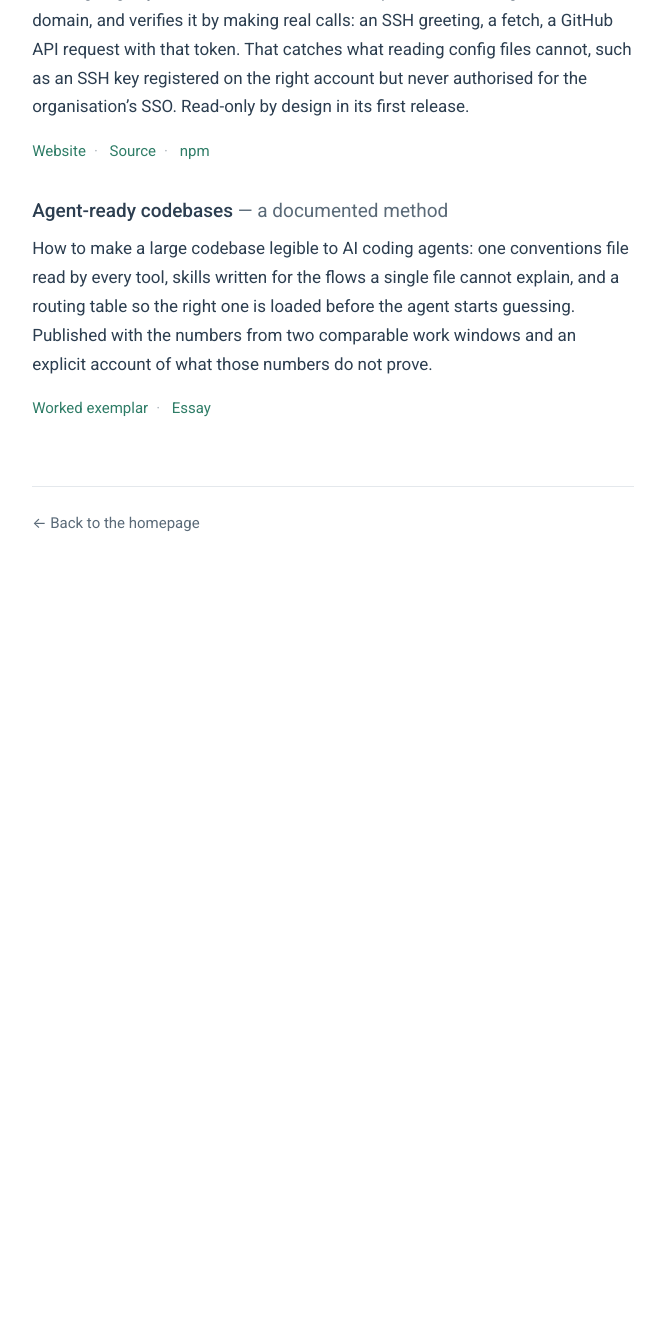
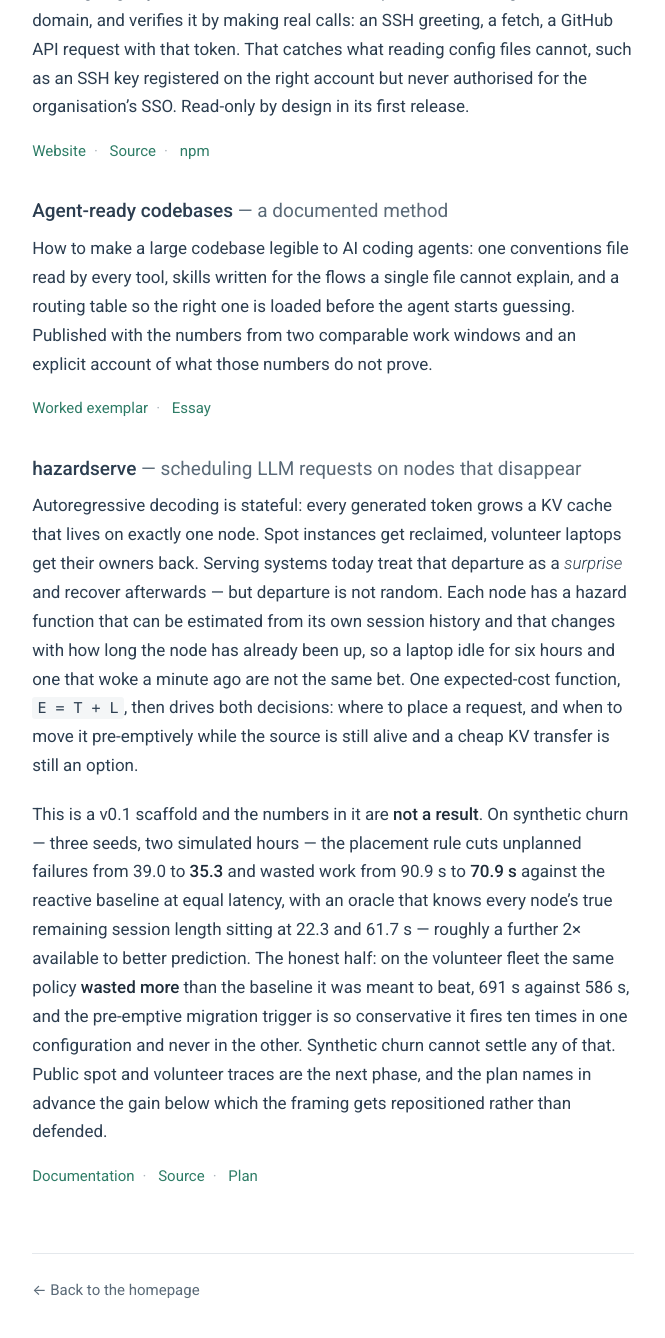
Before and after one commit to lvlrSajjad/lvlrSajjad.github.io, a Jekyll site: the page built from projects/index.html, in a window 1280 px wide and 1400 px high, scrolled down 1163 px. Shown: the top 1338 px of the window, without its empty margins (307-972 px from the left). Built offline with Jekyll 4.4.1, drawn with Linux system fonts in a browser that asks for light colours; before the commit the page ends 1795 px from its top, so only the background shows below that.

Commit message:
projects: add hazardserve
Published at lvlrsajjad.github.io/hazardserve. Placed last on /projects/
rather than in Selected work on the home page: it is a v0.1 scaffold on
synthetic churn, and the home page is for work that has earned it.

Entry carries the negative result too — on the volunteer fleet the policy
wastes more than the baseline, and the migration trigger barely fires.

Co-Authored-By: Claude Opus 5 <noreply@anthropic.com>

```diff
--- a/projects/index.html
+++ b/projects/index.html
@@ -2,7 +2,7 @@
 layout: null
 permalink: /projects/
 title: Tools and experiments
-description: "sidecrew, credoctor, and a documented method for making a large codebase legible to AI coding agents."
+description: "sidecrew, credoctor, hazardserve, and a documented method for making a large codebase legible to AI coding agents."
 ---
 <!DOCTYPE html>
 <html lang="en">
@@ -108,6 +108,35 @@ description: "sidecrew, credoctor, and a documented method for making a large co
                 <a href="https://github.com/lvlrSajjad/agent-ready-monorepo" target="_blank" rel="noopener noreferrer">Worked exemplar</a><span class="sep">·</span>
                 <a href="https://medium.com/@lvlr.xaus/i-stopped-prompting-better-and-started-writing-things-down-087821900e4e" target="_blank" rel="noopener noreferrer">Essay</a>
             </p>
+
+            <h3 id="hazardserve"><a href="https://lvlrsajjad.github.io/hazardserve/" target="_blank" rel="noopener noreferrer">hazardserve</a>
+                <span class="tag">&mdash; scheduling LLM requests on nodes that disappear</span></h3>
+            <p>Autoregressive decoding is stateful: every generated token grows a KV cache that lives
+                on exactly one node. Spot instances get reclaimed, volunteer laptops get their owners
+                back. Serving systems today treat that departure as a <em>surprise</em> and recover
+                afterwards &mdash; but departure is not random. Each node has a hazard function that
+                can be estimated from its own session history and that changes with how long the node
+                has already been up, so a laptop idle for six hours and one that woke a minute ago are
+                not the same bet. One expected-cost function, <code>E = T + L</code>, then drives both
+                decisions: where to place a request, and when to move it pre-emptively while the source
+                is still alive and a cheap KV transfer is still an option.</p>
+            <p>This is a v0.1 scaffold and the numbers in it are <strong>not a result</strong>. On
+                synthetic churn &mdash; three seeds, two simulated hours &mdash; the placement rule cuts
+                unplanned failures from 39.0 to <strong>35.3</strong> and wasted work from 90.9&nbsp;s to
+                <strong>70.9&nbsp;s</strong> against the reactive baseline at equal latency, with an
+                oracle that knows every node&rsquo;s true remaining session length sitting at 22.3 and
+                61.7&nbsp;s &mdash; roughly a further 2&times; available to better prediction. The
+                honest half: on the volunteer fleet the same policy <strong>wasted more</strong> than
+                the baseline it was meant to beat, 691&nbsp;s against 586&nbsp;s, and the pre-emptive
+                migration trigger is so conservative it fires ten times in one configuration and never
+                in the other. Synthetic churn cannot settle any of that. Public spot and volunteer
+                traces are the next phase, and the plan names in advance the gain below which the
+                framing gets repositioned rather than defended.</p>
+            <p class="where">
+                <a href="https://lvlrsajjad.github.io/hazardserve/" target="_blank" rel="noopener noreferrer">Documentation</a><span class="sep">·</span>
+                <a href="https://github.com/lvlrSajjad/hazardserve" target="_blank" rel="noopener noreferrer">Source</a><span class="sep">·</span>
+                <a href="https://github.com/lvlrSajjad/hazardserve/blob/main/PLAN.md" target="_blank" rel="noopener noreferrer">Plan</a>
+            </p>
         </section>
     </main>
 
```
